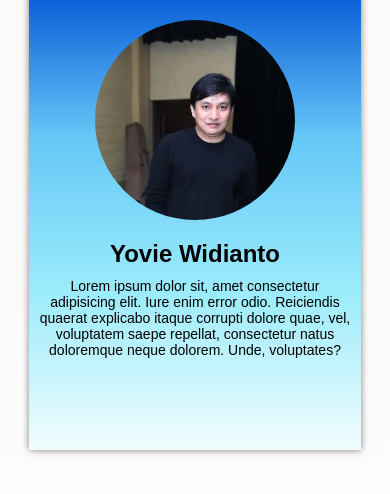
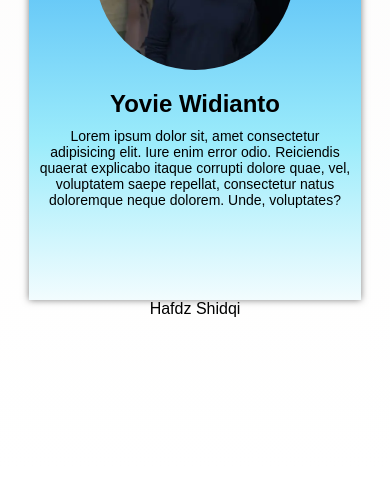
Before and after one commit to hafidzyami/naxsider, a plain HTML site: page index.html in a window 390 px wide. Shown: the part 6066-6560 px from the top of the page. Drawn offline with nearby package versions, Linux system fonts and the light colour scheme.

Commit message:
mengubah beberapa

```diff
--- a/index.html
+++ b/index.html
@@ -113,8 +113,14 @@
                 <h2>Yovie Widianto</h2>
                 <p>Lorem ipsum dolor sit, amet consectetur adipisicing elit. Iure enim error odio. Reiciendis quaerat explicabo itaque corrupti dolore quae, vel, voluptatem saepe repellat, consectetur natus doloremque neque dolorem. Unde, voluptates?</p>
             </div>
+
+            <div>
+                Hafdz Shidqi
+            </div>
         </div>
     </div>
+
+
 
 
 
--- a/style_rev.css
+++ b/style_rev.css
@@ -295,6 +295,11 @@ html, body {
         scroll-behavior: smooth;
     }
 
+    html, body {
+        max-width: 100%;
+        overflow-x: hidden;
+    }
+
     .content h1{
         font-size: 45px;
         text-align: center;
@@ -344,7 +349,8 @@ html, body {
     /* About Us */
 
     .aboutUs{
-        height: 160vh;
+        height: 1200px;
+        width: 100vw;
     }
 
     .aboutUs h1{
@@ -363,7 +369,8 @@ html, body {
 
     /* Members */
     .members{
-        height: 600vh;
+        height: 4500px;
+        width: 100%;
     }
 
     .members h1{
```
